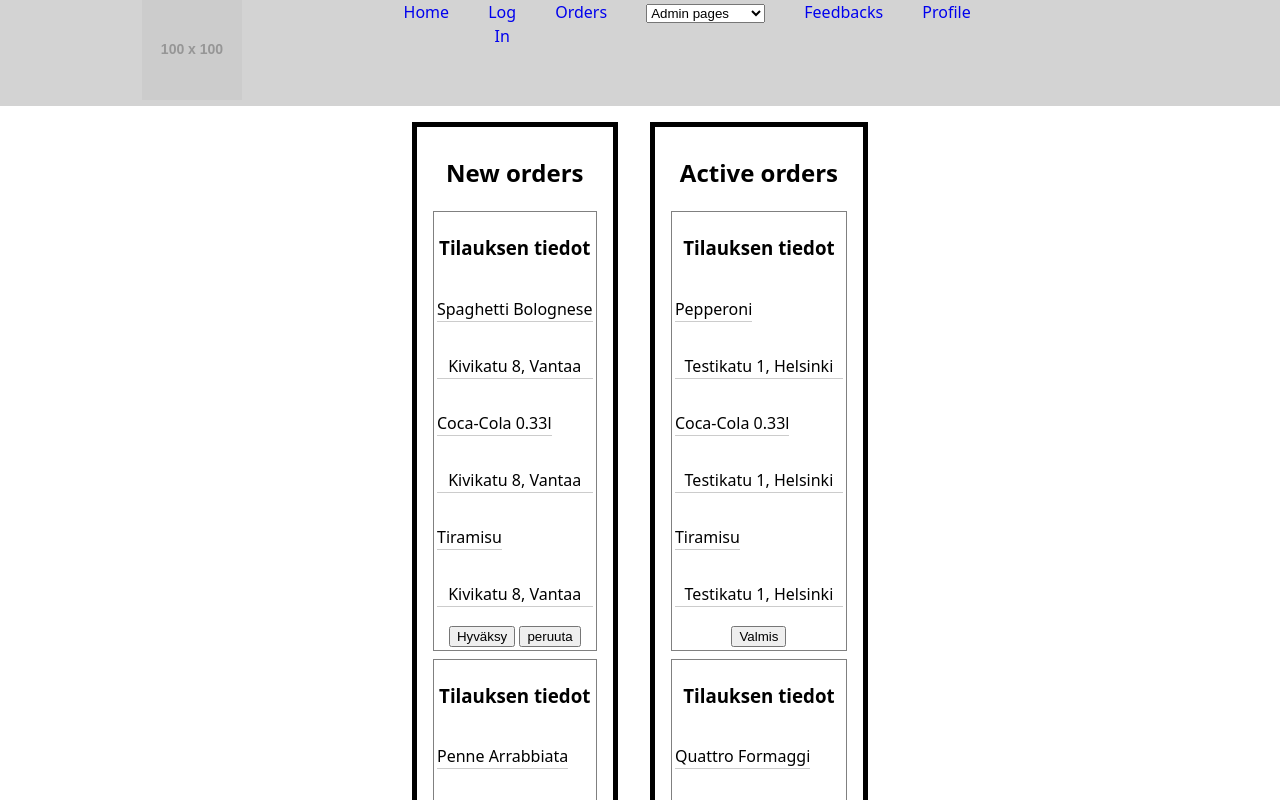
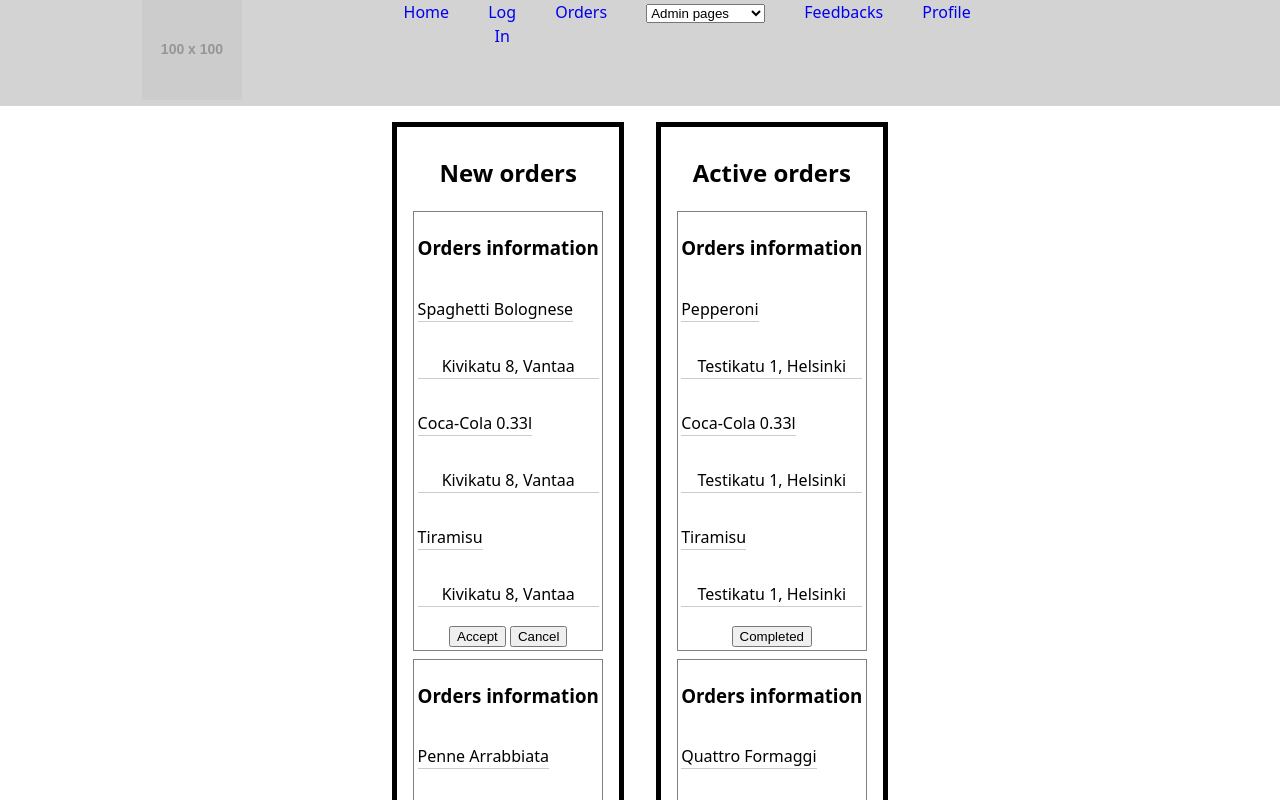
Before and after one commit to smpkl/PizzeriaWebProject-Front, a React (Vite) app in the folder project-frontend/: page /admin/orders in a window 1280 px wide. Shown: the top 800 px of the page. Built offline with nearby package versions, Linux system fonts and the light colour scheme.

Commit message:
delete dual language option

```diff
--- a/project-frontend/src/components/OrderCard.jsx
+++ b/project-frontend/src/components/OrderCard.jsx
@@ -10,15 +10,13 @@ const OrderCard = (order) => {
 
   const products = order.orderInfo.products;
 
-
-  //Laitan jo 2 kieli optiota joka hallitaa tod näk shared contextilla
-  const langEn = false;
-  const langFin = true;
-
-  const styleOrderCard = {'border': '1px solid grey', 'margin': '0.5rem', 'padding': '0.2rem'}
+  const styleOrderCard = {
+    border: '1px solid grey',
+    margin: '0.5rem',
+    padding: '0.2rem',
+  };
   return (
     <div style={styleOrderCard}>
-      {(langEn && (
       <>
         <h3>Orders information</h3>
         {products.map((product) => (
@@ -36,26 +34,6 @@ const OrderCard = (order) => {
         )) ||
           (status === 'pending' && <button>Completed</button>)}
       </>
-      )) ||
-        (langFin && (
-          <>
-            <h3>Tilauksen tiedot</h3>
-            {products.map((product) => (
-              <OrderProductCard
-                key={product.id}
-                product={product}
-                orderType={orderType}
-                deliveryAddress={deliveryAddress}
-              />
-            ))}
-            {(status === 'new' && (
-              <>
-                <button>Hyväksy</button> <button>peruuta</button>
-              </>
-            )) ||
-              (status === 'pending' && <button>Valmis</button>)}
-          </>
-        ))}
     </div>
   );
 };
```
Lines whose indentation alone changed are shown as unchanged.
